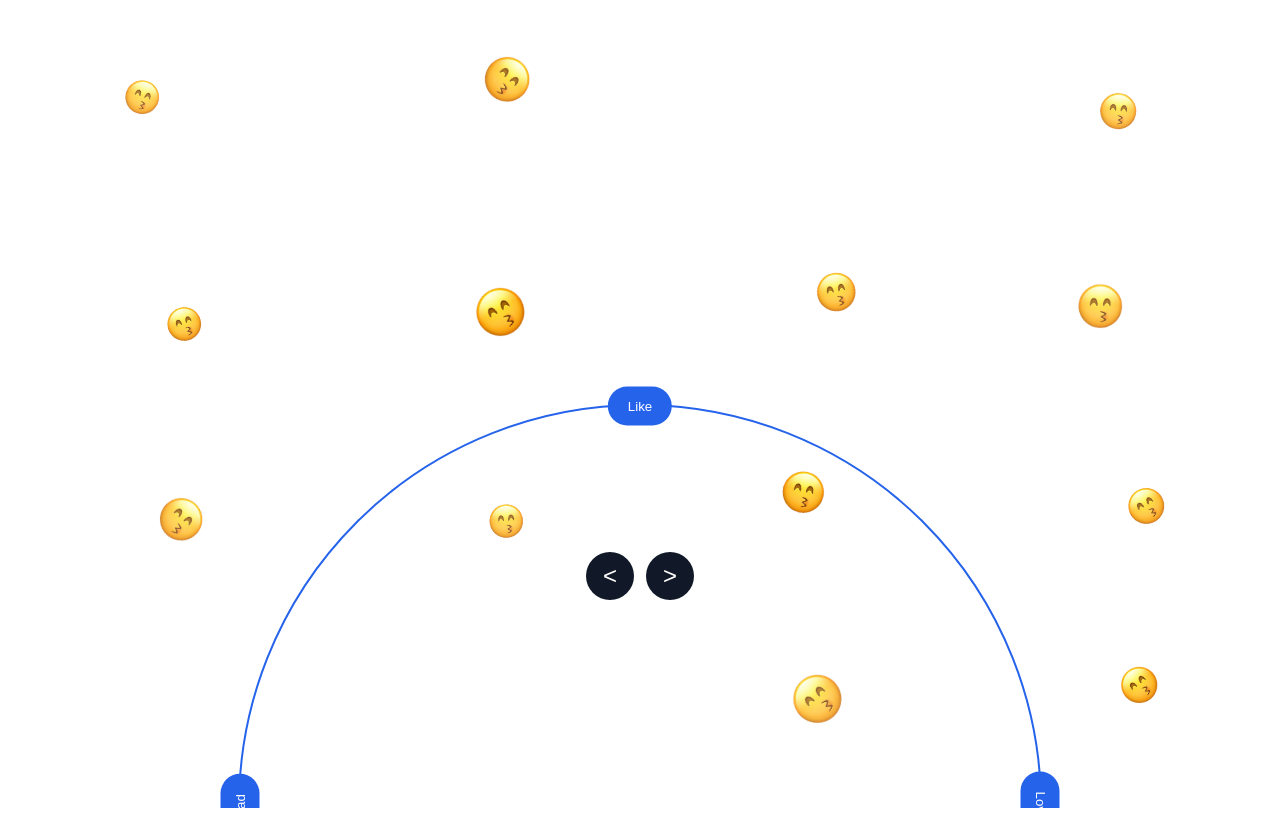
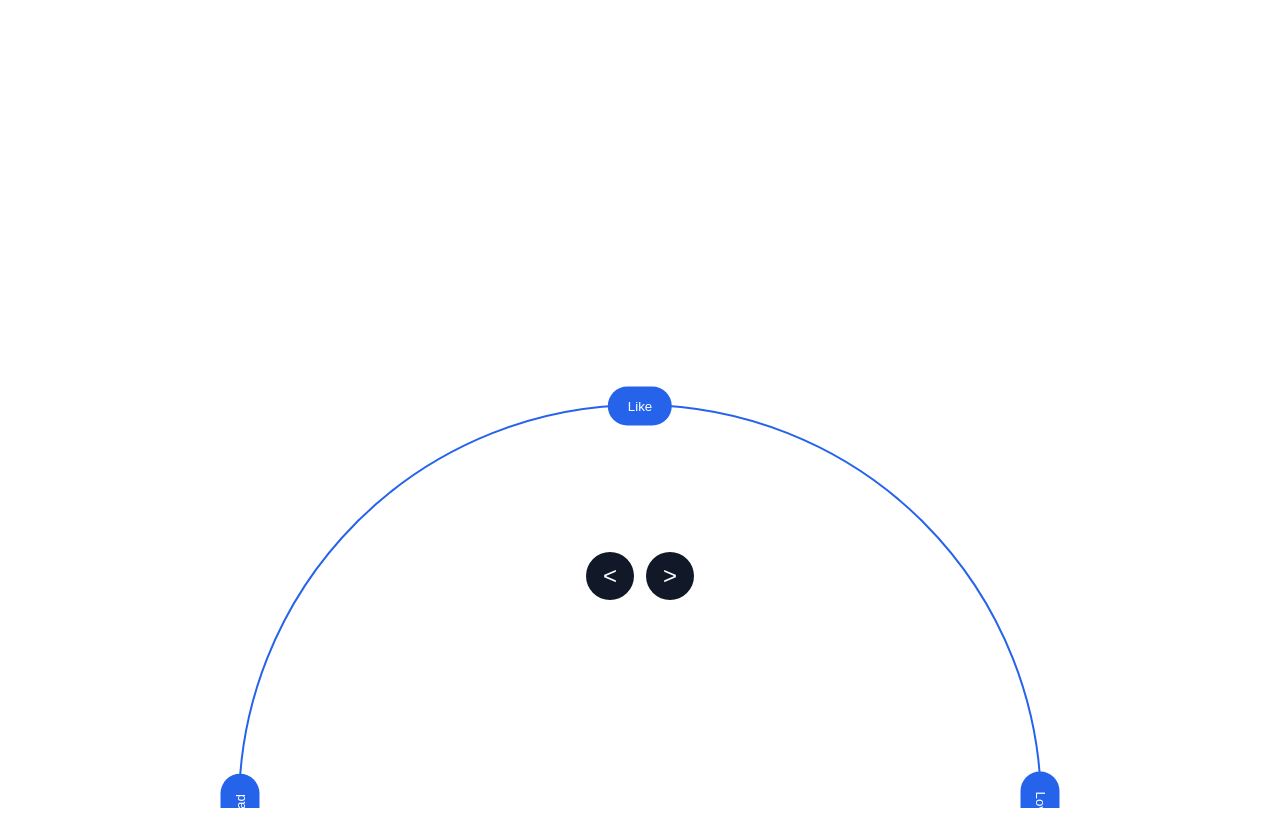
Before and after one commit to doantd11/1308, a React (Vite) app: page / in a window 1280 px wide. Built offline with nearby package versions, Linux system fonts and the light colour scheme.

Commit message:
[DatDT][1308][simplify temporary background image]

```diff
--- a/components/temp/BackgroundTemp.jsx
+++ b/components/temp/BackgroundTemp.jsx
@@ -1,39 +1,4 @@
-import { useState } from 'react';
-
-const IMAGE_COUNT = 13;
-const GRID_SIZE = 4;
-const styleCache = new Map();
-
-const getRandomStyles = (image) => {
-  if (styleCache.has(image)) {
-    return styleCache.get(image);
-  }
-
-  const cells = Array.from({ length: GRID_SIZE * GRID_SIZE }, (_, index) => index)
-    .sort(() => Math.random() - 0.5)
-    .slice(0, IMAGE_COUNT);
-
-  const styles = cells.map((cell) => {
-    const row = Math.floor(cell / GRID_SIZE);
-    const column = cell % GRID_SIZE;
-    const scale = 0.5 + Math.random() * 0.3;
-    const rotation = -45 + Math.random() * 90;
-
-    return {
-      left: `${((column + 0.5) / GRID_SIZE) * 100 + (Math.random() - 0.5) * 6}%`,
-      opacity: 0.8 + Math.random() * 0.2,
-      top: `${((row + 0.5) / GRID_SIZE) * 100 + (Math.random() - 0.5) * 6}%`,
-      transform: `translate(-50%, -50%) scale(${scale}) rotate(${rotation}deg)`,
-    };
-  });
-
-  styleCache.set(image, styles);
-  return styles;
-};
-
 export default function BackgroundTemp({ image }) {
-  const [imageStyles] = useState(() => getRandomStyles(image));
-
   return (
     <div
       aria-hidden="true"
@@ -48,22 +13,17 @@ export default function BackgroundTemp({ image }) {
         zIndex: -1,
       }}
     >
-      {imageStyles.map((imageStyle, index) => (
       <img
         alt=""
-          key={index}
         src={image}
         style={{
-            height: '20vh',
-            maxHeight: '20vh',
-            maxWidth: '20vw',
-            objectFit: 'contain',
           position: 'absolute',
-            width: '20vw',
-            ...imageStyle,
+          right: 0,
+          top: 0,
+          transform: 'scale(10) rotate(45deg)',
+          transformOrigin: 'top right',
         }}
       />
-      ))}
     </div>
   );
 }
```
Lines whose indentation alone changed are shown as unchanged.
